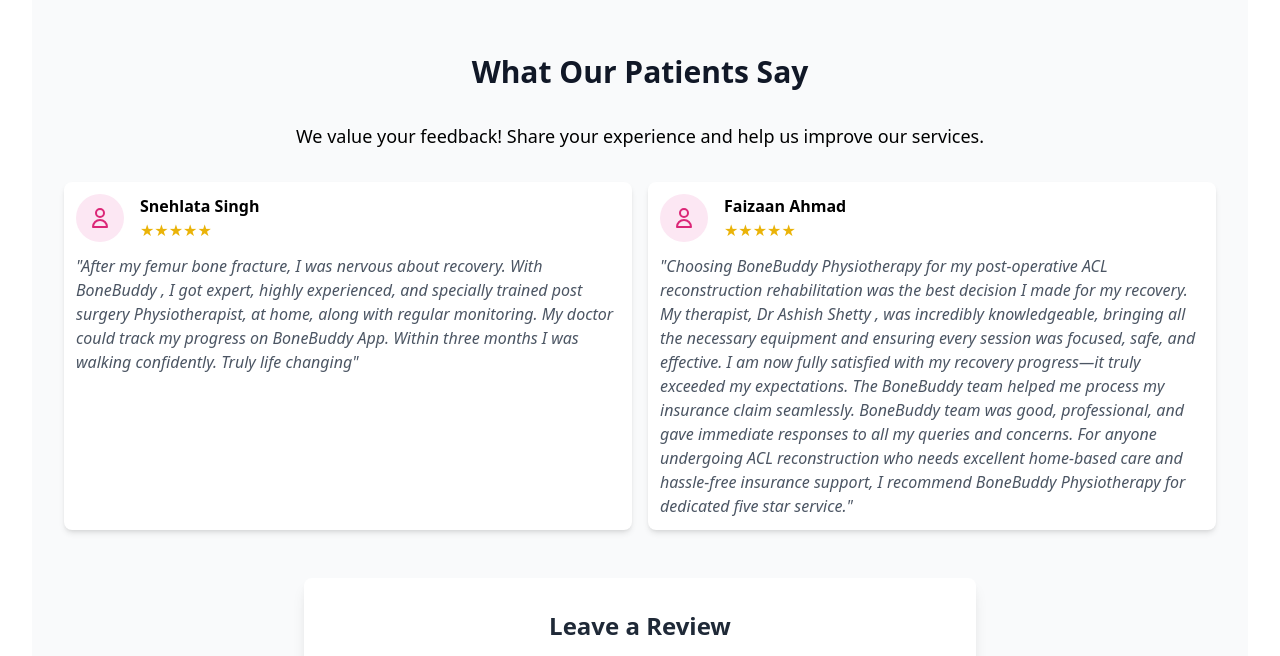
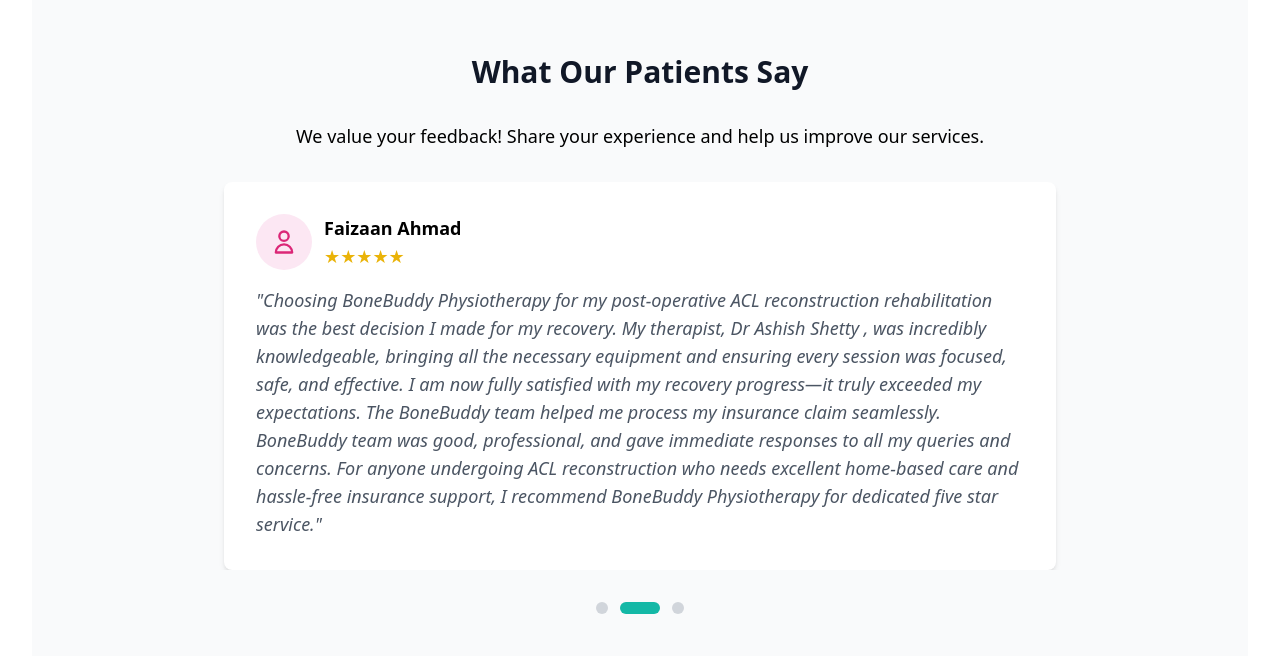
Before and after one commit to explosiverdx/fullStackBonebuddy, a React (Vite) app in the folder frontend/: page / in a window 1280 px wide. Shown: the part 2121-2777 px from the top of the page. Built offline with nearby package versions, Linux system fonts and the light colour scheme.

Commit message:
cards update

```diff
--- a/frontend/src/components/Home.jsx
+++ b/frontend/src/components/Home.jsx
@@ -16,6 +16,7 @@
   const [isDragging, setIsDragging] = useState(false);
   const [dragStartX, setDragStartX] = useState(0);
   const [dragOffset, setDragOffset] = useState(0);
+  const [currentTestimonialIndex, setCurrentTestimonialIndex] = useState(0);
   const slides = [
     { src: "/assets/carousel1.jpeg", alt: "Physiotherapy Treatment" },
     { src: "/assets/carousel2.jpeg", alt: "Physiotherapy Image 1" },
@@ -33,6 +34,24 @@
     { name: 'Dr. P.K. Yadav', img: '/assets/PhysioPics/Dr P.K. Yadav.jpeg', qualification: 'DPT, BPT', experience: '11 years Experience', specialty: 'Specialist in Ortho' },
 
 
+  ];
+
+  const testimonials = [
+    {
+      name: 'Snehlata Singh',
+      rating: 5,
+      text: "After my femur bone fracture, I was nervous about recovery. With BoneBuddy , I got expert, highly experienced, and specially trained post surgery Physiotherapist, at home, along with regular monitoring. My doctor could track my progress on BoneBuddy App. Within three months I was walking confidently. Truly life changing"
+    },
+    {
+      name: 'Faizaan Ahmad',
+      rating: 5,
+      text: "Choosing BoneBuddy Physiotherapy for my post-operative ACL reconstruction rehabilitation was the best decision I made for my recovery. My therapist,  Dr Ashish Shetty , was incredibly knowledgeable, bringing all the necessary equipment and ensuring every session was focused, safe, and effective. I am now fully satisfied with my recovery progress—it truly exceeded my expectations. The BoneBuddy team helped me process my insurance claim seamlessly. BoneBuddy team was good, professional, and gave immediate responses to all my queries and concerns. For anyone undergoing ACL reconstruction who needs excellent home-based care and hassle-free insurance support, I recommend BoneBuddy Physiotherapy for dedicated five star service."
+    },
+    {
+      name: 'Haroon Khan',
+      rating: 5,
+      text: "My knee was operated by Dr Rizwan. He referred to take my physiotherapy sessions from BoneBuddy Premium physiotherapy services. BoneBuddy deputed Dr Laxmi Physiotherapist to provide sessions at my home in the Village with in 24 hours. I am fully satisfied with the recovery. Now I can walk and do my routine work without any pain and problem. Thanks to BoneBuddy for providing Excellent service. I recommend BoneBuddy as a perfect choice for Post operative Knee rehabilitation."
+    }
   ];
 
   const nextSlide = () => {
@@ -152,6 +171,18 @@
     }, 3000);
     return () => clearInterval(interval);
   }, [isPlaying, physiotherapists.length]);
+
+  // Auto-slide testimonials
+  useEffect(() => {
+    const testimonialInterval = setInterval(() => {
+      setCurrentTestimonialIndex((prev) => {
+        // When showing 2 cards at a time, cycle through each card
+        // With 3 cards, we'll have positions: 0(cards 0&1), 1(cards 1&2), 2(cards 2&0)
+        return (prev + 1) % testimonials.length;
+      });
+    }, 4000); // Slide every 4 seconds
+    return () => clearInterval(testimonialInterval);
+  }, [testimonials.length]);
 
   return (
     <>
@@ -337,35 +368,50 @@
             We value your feedback! Share your experience and help us improve our services.
           </p>
 
-          {/* Testimonial Cards */}
-          <div className="mx-auto grid grid-cols-1 lg:grid-cols-2 gap-4 sm:gap-6 lg:gap-8 my-6 sm:my-8">
-              <div className="bg-white p-3 sm:p-4 md:p-6 rounded-lg shadow-md">
-                  <div className="flex items-center mb-3 sm:mb-4">
-                      <div className="w-8 h-8 sm:w-10 sm:h-10 md:w-12 md:h-12 rounded-full mr-2 sm:mr-3 md:mr-4 bg-pink-100 text-pink-600 flex items-center justify-center flex-shrink-0">
-                        <svg xmlns="http://www.w3.org/2000/svg" className="h-4 w-4 sm:h-5 sm:w-5 md:h-6 md:w-6" fill="none" viewBox="0 0 24 24" stroke="currentColor">
+          {/* Testimonial Cards Carousel - One at a Time */}
+          <div className="relative mx-auto my-6 sm:my-8 max-w-4xl px-4">
+            <div className="overflow-hidden">
+              <div className="flex transition-transform duration-700 ease-in-out"
+                   style={{
+                     transform: `translateX(-${currentTestimonialIndex * 100}%)`,
+                   }}>
+                {testimonials.map((testimonial, index) => (
+                  <div key={index} className="flex-shrink-0 w-full px-2 sm:px-4">
+                    <div className="bg-white p-4 sm:p-6 md:p-8 rounded-lg shadow-md transform transition-all duration-300 hover:shadow-xl">
+                      <div className="flex items-center mb-4 sm:mb-6">
+                        <div className="w-10 h-10 sm:w-12 sm:h-12 md:w-14 md:h-14 rounded-full mr-3 sm:mr-4 bg-pink-100 text-pink-600 flex items-center justify-center flex-shrink-0">
+                          <svg xmlns="http://www.w3.org/2000/svg" className="h-5 w-5 sm:h-6 sm:w-6 md:h-7 md:w-7" fill="none" viewBox="0 0 24 24" stroke="currentColor">
                             <path strokeLinecap="round" strokeLinejoin="round" strokeWidth={2} d="M16 7a4 4 0 11-8 0 4 4 0 018 0zM12 14a7 7 0 00-7 7h14a7 7 0 00-7-7z" />
                           </svg>
                         </div>
                         <div>
-                          <h4 className="font-semibold text-xs sm:text-sm md:text-base">Snehlata Singh</h4>
-                          <div className="text-yellow-500 text-xs sm:text-sm md:text-base">★★★★★</div>
+                          <h4 className="font-semibold text-sm sm:text-base md:text-lg">{testimonial.name}</h4>
+                          <div className="text-yellow-500 text-sm sm:text-base md:text-lg">
+                            {'★'.repeat(testimonial.rating)}
                           </div>
                         </div>
-                  <p className="text-gray-600 italic text-xs sm:text-sm md:text-base">"After my femur bone fracture, I was nervous about recovery. With BoneBuddy , I got expert, highly experienced, and specially trained post surgery Physiotherapist, at home, along with regular monitoring. My doctor could track my progress on BoneBuddy App. Within three months I was walking confidently. Truly life changing"</p>
                       </div>
-              <div className="bg-white p-3 sm:p-4 md:p-6 rounded-lg shadow-md">
-                  <div className="flex items-center mb-3 sm:mb-4">
-                      <div className="w-8 h-8 sm:w-10 sm:h-10 md:w-12 md:h-12 rounded-full mr-2 sm:mr-3 md:mr-4 bg-pink-100 text-pink-600 flex items-center justify-center flex-shrink-0">
-                        <svg xmlns="http://www.w3.org/2000/svg" className="h-4 w-4 sm:h-5 sm:w-5 md:h-6 md:w-6" fill="none" viewBox="0 0 24 24" stroke="currentColor">
-                          <path strokeLinecap="round" strokeLinejoin="round" strokeWidth={2} d="M16 7a4 4 0 11-8 0 4 4 0 018 0zM12 14a7 7 0 00-7 7h14a7 7 0 00-7-7z" />
-                        </svg>
-                      </div>
-                      <div>
-                          <h4 className="font-semibold text-xs sm:text-sm md:text-base">Faizaan Ahmad</h4>
-                          <div className="text-yellow-500 text-xs sm:text-sm md:text-base">★★★★★</div>
+                      <p className="text-gray-600 italic text-sm sm:text-base md:text-lg leading-relaxed">"{testimonial.text}"</p>
                     </div>
                   </div>
-                  <p className="text-gray-600 italic text-xs sm:text-sm md:text-base">"Choosing BoneBuddy Physiotherapy for my post-operative ACL reconstruction rehabilitation was the best decision I made for my recovery. My therapist,  Dr Ashish Shetty , was incredibly knowledgeable, bringing all the necessary equipment and ensuring every session was focused, safe, and effective. I am now fully satisfied with my recovery progress—it truly exceeded my expectations. The BoneBuddy team helped me process my insurance claim seamlessly. BoneBuddy team was good, professional, and gave immediate responses to all my queries and concerns. For anyone undergoing ACL reconstruction who needs excellent home-based care and hassle-free insurance support, I recommend BoneBuddy Physiotherapy for dedicated five star service."</p>
+                ))}
+              </div>
+            </div>
+
+            {/* Carousel Indicators */}
+            <div className="flex justify-center gap-2 sm:gap-3 mt-6 sm:mt-8">
+              {testimonials.map((_, index) => (
+                <button
+                  key={index}
+                  onClick={() => setCurrentTestimonialIndex(index)}
+                  className={`h-2 sm:h-3 rounded-full transition-all duration-300 ${
+                    currentTestimonialIndex === index
+                      ? 'bg-teal-500 w-8 sm:w-10'
+                      : 'bg-gray-300 w-2 sm:w-3 hover:bg-gray-400'
+                  }`}
+                  aria-label={`Go to testimonial ${index + 1}`}
+                />
+              ))}
             </div>
           </div>
 
```
Also changed, not shown: 1 other file (tests, documents, lock files or other folders). Lines whose indentation alone changed are shown as unchanged.
